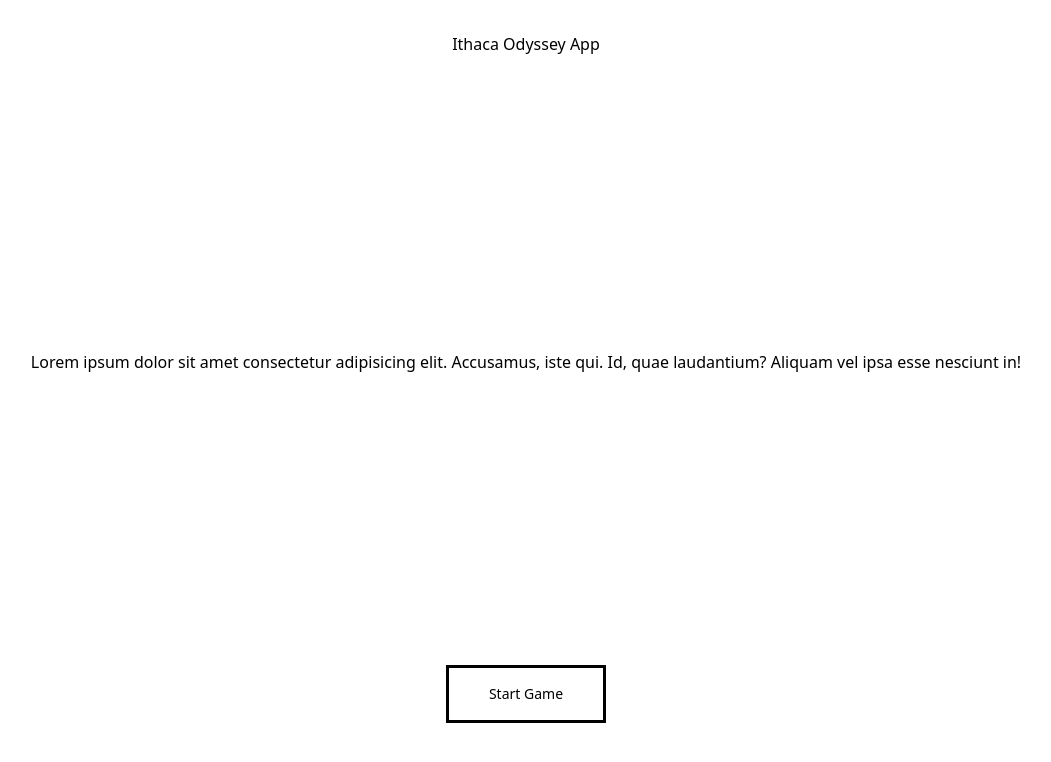
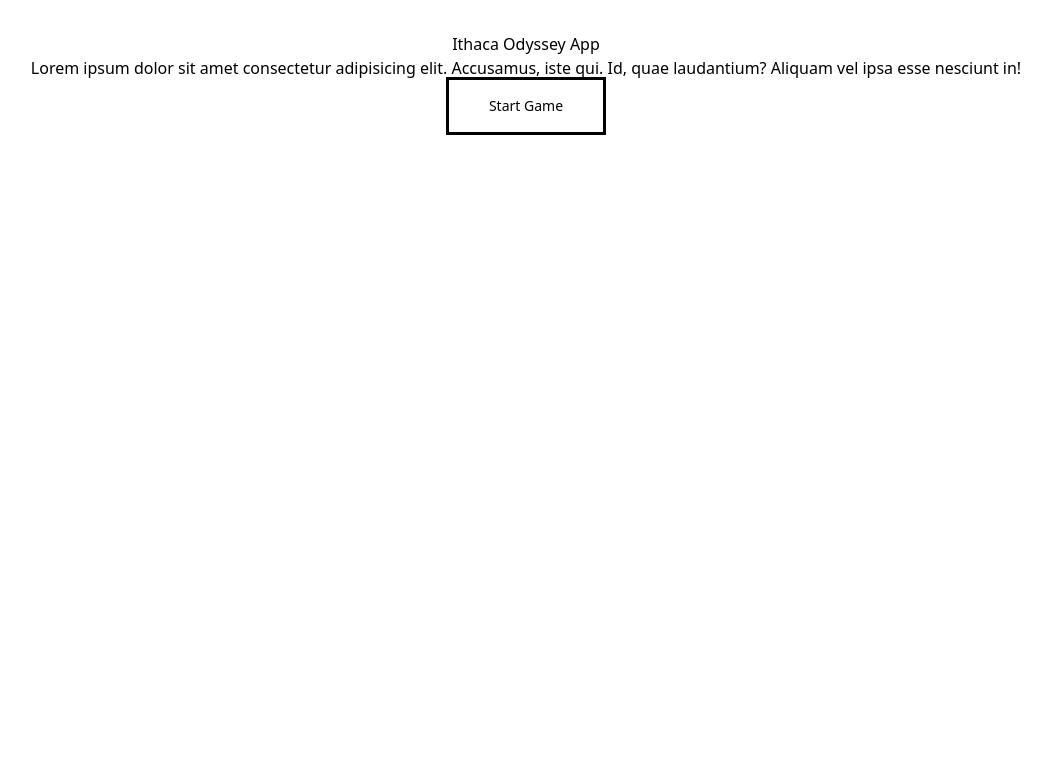
Before and after one commit to gzkdev/odyvite-telegram-app, a Next.js app: page / in a window 1280 px wide. Shown: the top 762 px of the page, without its empty margins (114-1165 px from the left). Built offline with nearby package versions, Linux system fonts and the light colour scheme.

Commit message:
remove base styles

```diff
--- a/src/app/globals.css
+++ b/src/app/globals.css
@@ -10,13 +10,6 @@
   }
 
   .fantasy {
-    @apply after:bg-fantasy relative isolate inline-flex items-center justify-center font-greek-freak transition after:absolute after:-z-10 after:h-[150%] after:w-[150%] after:max-w-none after:bg-cover after:bg-center after:bg-no-repeat hover:scale-90;
+    @apply relative isolate inline-flex items-center justify-center font-greek-freak transition after:absolute after:-z-10 after:h-[150%] after:w-[150%] after:max-w-none after:bg-fantasy after:bg-cover after:bg-center after:bg-no-repeat hover:scale-90;
   }
 }
-
-@layer base {
-  html,
-  body {
-    height: 100%;
-  }
-}
```
